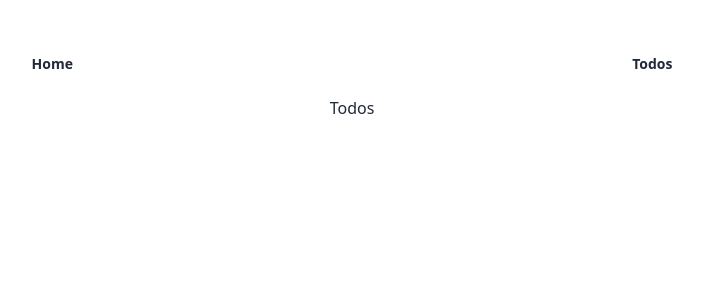
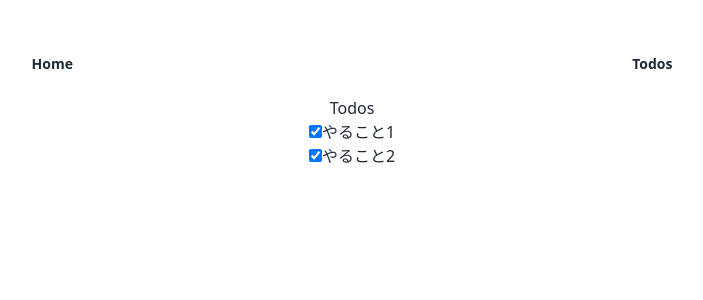
Before and after one commit to craftgear/react-hands-on, a React (Vite) app: page /todos in a window 1280 px wide. Shown: the top 300 px of the page, without its empty margins (288-991 px from the left). Built offline with nearby package versions, Linux system fonts and the light colour scheme; data requests are answered from the project's data file.

Commit message:
chapter 07

```diff
--- /dev/null
+++ b/db.json
@@ -0,0 +1,18 @@
+{
+  "todos": [
+    {
+      "id": "1",
+      "done": true,
+      "title": "やること1",
+      "createdAt": "2024-05-01",
+      "doneAt": null
+    },
+    {
+      "id": "2",
+      "done": true,
+      "title": "やること2",
+      "createdAt": "2024-06-01",
+      "doneAt": null
+    }
+  ]
+}
--- a/package.json
+++ b/package.json
@@ -10,6 +10,8 @@
     "preview": "vite preview"
   },
   "dependencies": {
+    "@tanstack/react-query": "^5.56.2",
+    "@tanstack/react-query-devtools": "^5.56.2",
     "jotai": "^2.9.3",
     "react": "^18.2.0",
     "react-dom": "^18.2.0",
@@ -26,6 +28,7 @@
     "eslint": "^8.57.0",
     "eslint-plugin-react-hooks": "^4.6.0",
     "eslint-plugin-react-refresh": "^0.4.6",
+    "json-server": "^1.0.0-beta.2",
     "postcss": "^8.4.47",
     "prettier": "^3.3.3",
     "tailwindcss": "^3.4.12",
--- a/src/App.tsx
+++ b/src/App.tsx
@@ -1,13 +1,16 @@
 import { Route, Switch, Link } from 'wouter';
+import { QueryClient, QueryClientProvider } from '@tanstack/react-query';
 
 import './App.css';
 import { Index } from './pages/Index';
 import { Todos } from './pages/Todos';
 import { NotFound } from './pages/NotFound';
 
+const client = new QueryClient();
+
 function App() {
   return (
-    <>
+    <QueryClientProvider client={client}>
       <div className="navbar flex justify-around w-full">
         <Link className="btn btn-ghost" href="/">
           Home
@@ -21,7 +24,7 @@ function App() {
         <Route path="/todos" component={Todos} />
         <Route component={NotFound} />
       </Switch>
-    </>
+    </QueryClientProvider>
   );
 }
 
--- /dev/null
+++ b/src/api/todos.ts
@@ -0,0 +1,47 @@
+import { useQuery, useMutation, useQueryClient } from '@tanstack/react-query';
+
+type Todo = {
+  id: number;
+  title: string;
+  done: boolean;
+};
+
+const queryKey = ['todos'];
+
+const get = async () => {
+  const response = await fetch('http://localhost:3000/todos');
+  if (!response.ok) {
+    throw new Error(response.statusText);
+  }
+  return response.json();
+};
+
+export const useGetTodos = () =>
+  useQuery<Todo[]>({
+    queryKey,
+    queryFn: get,
+  });
+
+const patch = async (data: { id: number; done: boolean }) => {
+  const response = await fetch(`http://localhost:3000/todos/${data.id}`, {
+    method: 'PATCH',
+    body: JSON.stringify(data),
+    headers: {
+      'Content-Type': 'application/json',
+    },
+  });
+
+  if (!response.ok) {
+    throw new Error(response.statusText);
+  }
+
+  return response.json();
+};
+
+export const usePatchTodo = () => {
+  const queryClient = useQueryClient();
+  return useMutation({
+    mutationFn: patch,
+    onSuccess: () => queryClient.invalidateQueries({ queryKey }),
+  });
+};
--- a/src/pages/Todos.tsx
+++ b/src/pages/Todos.tsx
@@ -1,7 +1,39 @@
+import { ChangeEvent } from 'react';
+
+import { useGetTodos, usePatchTodo } from '../api/todos';
+
 export const Todos = () => {
+  const { data, isPending, error } = useGetTodos();
+  const { mutate } = usePatchTodo();
+
+  const handleChange = (e: ChangeEvent<HTMLInputElement>) => {
+    const id = e.target.value;
+    mutate({ id: Number(id), done: true });
+  };
+
+  if (isPending) {
+    return <div>Loading... </div>;
+  }
+
+  if (error) {
+    return <div>Error: {error.message}</div>;
+  }
+
   return (
     <div>
       <h1>Todos</h1>
+      {data?.map(({ id, title, done }) => (
+        <div key={id}>
+          <input
+            type="checkbox"
+            id={`${id}`}
+            value={id}
+            defaultChecked={done}
+            onChange={handleChange}
+          />
+          <label htmlFor={`${id}`}>{title}</label>
+        </div>
+      ))}
     </div>
   );
 };
--- a/src/state/counterAtom.ts
+++ b/src/state/counterAtom.ts
@@ -12,7 +12,7 @@ export const useMessage = () => useAtomValue(messageAtom);
 
 export const useCount = (): [number, () => void] => {
   const [{ count }, setState] = useAtom(appStateAtom);
-  const increment = () => {
+  const increment = () =>
     setState((prev) => {
       return {
         ...prev,
@@ -20,7 +20,6 @@ export const useCount = (): [number, () => void] => {
         message: prev.count + 1 < 10 ? '10未満' : '10以上',
       };
     });
-  };
 
   return [count, increment];
 };
```
Also changed, not shown: 1 other file (tests, documents, lock files or other folders).
